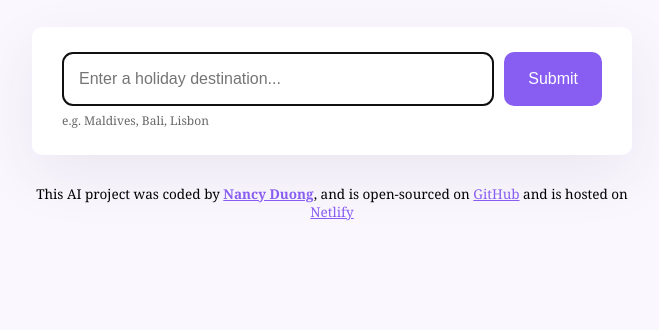
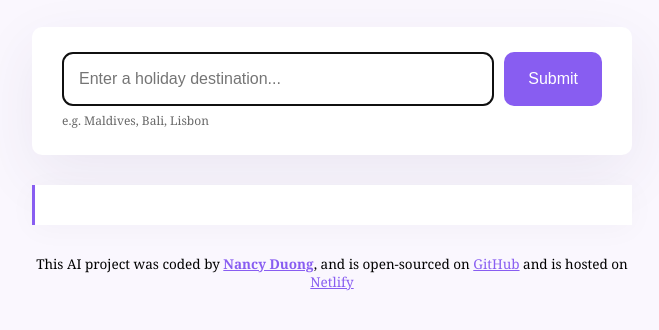
Before and after one commit to nanceed/AI-travel-generator, a plain HTML site: page index.html in a window 1280 px wide. Shown: the part 228-558 px from the top of the page, without its empty margins (308-967 px from the left). Drawn offline with nearby package versions, Linux system fonts and the light colour scheme.

Commit message:
Updated the HTML and CSS styling

```diff
--- a/index.html
+++ b/index.html
@@ -24,7 +24,7 @@
         <div class="hint">
           e.g. Maldives, Bali, Lisbon </div>
         </div>
-        <div class="itinerary-hidden" id="itinerary"></div>
+        <div class="itinerary" id="itinerary"></div>
         </main>
 
         <footer>
--- a/src/style.css
+++ b/src/style.css
@@ -66,6 +66,15 @@ form {
 
 }
 
+.itinerary {
+   font-size: 16px;
+   background-color: #fff;
+   padding: 20px;
+   line-height: 2;
+   border-left: 3px solid #885df1;
+   box-shadow: 0px 4px 30px 0px rgba(39, 33, 66, 0.03);
+}
+
 .hint {
     line-height: 1.5;
     font-size: 12px;
@@ -76,4 +85,5 @@ form {
 footer {
     text-align: center;
     font-size:13.5px;
+    margin-top:30px;
 }
```
